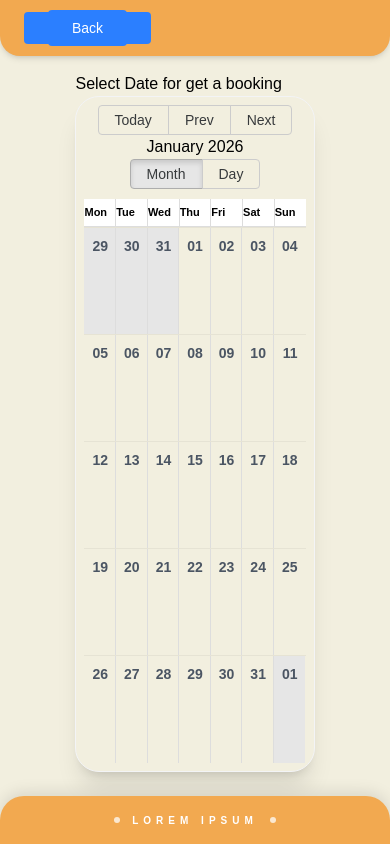
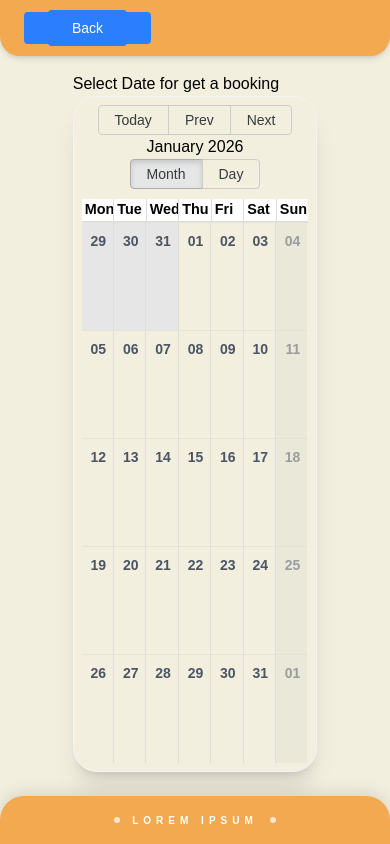
Before and after one commit to SmatamorosN04/scheduling_APP, a Next.js app: page /clients/booking in a window 390 px wide. Built offline with nearby package versions, Linux system fonts and the light colour scheme; no server answers; the database is empty.

Commit message:
Dashboard rest

```diff
--- a/app/admin/dashboard/page.tsx
+++ b/app/admin/dashboard/page.tsx
@@ -1,80 +1,44 @@
-'use client';
+export const dynamic = 'force-dynamic';
 
-import { useEffect, useState } from "react";
-import { getAppointments } from "@/lib/actions";
+import clientPromise from "@/lib/mongodb";
 import ArielCalendar from "@/app/components/Calendar/calendar";
 import Header from "@/app/components/header/header";
 import Footer from "@/app/components/footer/footer";
 
-export default function DashBoard() {
-    const [events, setEvents] = useState<any[]>([]);
-    const [loading, setLoading] = useState(true);
+export default async function DashBoard() {
+    let events: any[] = [];
 
-    useEffect(() => {
-        async function fetchEvents() {
     try {
-                const data = await getAppointments();
+        const client = await clientPromise;
+        const db = client.db("scheduling_App");
 
-                if (Array.isArray(data)) {
-                    const formattedEvents = data.map((ev: any) => {
-                        const startDate = new Date(ev.timestamp_start);
+        const rawEvents = await db.collection('appointments').find({}).toArray();
 
-                        const [fHour, fMin] = ev.finish.split(':');
-                        const endDate = new Date(startDate);
-                        endDate.setHours(parseInt(fHour), parseInt(fMin));
+        events = rawEvents.map((ev: any) => {
+            const startDateTime = new Date(`${ev.date}T${ev.start}:00`);
+            const endDateTime = new Date(`${ev.date}T${ev.finish}:00`);
 
             return {
                 id: ev._id.toString(),
-                            title: ev.title || "Service",
-                            start: startDate,
-                            end: endDate,
-                            clientName: ev.clientName,
-                            resource: {
-                                color_hex: ev.title === 'Instalation' ? '#F28D35' : '#00C0E8',
-                            }
+                title: ev.title,
+                start: startDateTime,
+                end: endDateTime,
+                clientName: ev.clientName || "Cliente anónimo",
+                service: ev.service,
+                color_hex: ev.color_hex,
             };
         });
-                    setEvents(formattedEvents);
+    } catch (error) {
+        console.error('Error cargando eventos:', error);
     }
-            } catch (error) {
-                console.error("Error cargando eventos:", error);
-            } finally {
-                setLoading(false);
-            }
-        }
-        fetchEvents();
-    }, []);
-
     return (
-        <div className="flex flex-col min-h-screen bg-[#F2EFDF] relative">
+        <div className="flex flex-col min-h-screen bg-[#F2EFDF] font-sans">
             <Header />
-
-            <main className="flex-grow pt-20 pb-20 px-4 flex flex-col items-center">
-                <div className="w-full max-w-6xl">
-                    <div className="mb-6 flex justify-between items-end px-4">
-                        <h2 className="text-2xl font-black uppercase tracking-tighter italic">Admin Panel</h2>
-                        {!loading && (
-                            <span className="text-[10px] font-bold bg-[#F2A950] text-white px-3 py-1 rounded-full uppercase shadow-sm">
-                                {events.length} Citas hoy
-                            </span>
-                        )}
-                    </div>
-
-                    <div className="bg-white p-2 md:p-6 rounded-[32px] shadow-2xl border border-black/5 min-h-[500px] flex items-center justify-center">
-                        {loading ? (
-                            <div className="flex flex-col items-center gap-2">
-                                <div className="w-8 h-8 border-4 border-[#F2A950] border-t-transparent rounded-full animate-spin"></div>
-                                <p className="text-[10px] font-black uppercase tracking-widest text-gray-400">Actualizando Agenda...</p>
-                            </div>
-                        ) : (
-                            <div className="w-full h-full">
+            <main className="flex-1 flex flex-col items-center justify-center p-4 pt-24 pb-20">
+                <div className="w-full max-w-6xl bg-white p-6 rounded-[32px] shadow-sm border border-black/5">
                     <ArielCalendar events={events} isClientView={false} />
                 </div>
-                        )}
-                    </div>
-                </div>
             </main>
-
             <Footer />
         </div>
     );
--- a/app/components/Calendar/calendar.tsx
+++ b/app/components/Calendar/calendar.tsx
@@ -13,38 +13,30 @@ interface CalendarProps {
     onDateSelect?: (date: Date, end: Date) => void;
 }
 
+moment.locale('en', {
+    week: {
+        dow: 1,
+
+    }
+});
+
 const localizer = momentLocalizer(moment);
 
 export default function ArielCalendar({ events, isClientView = false, onDateSelect }: CalendarProps) {
     const [currentView, setCurrentView] = useState<any>(isClientView? Views.MONTH : Views.WEEK);
-    const [isMobile, setIsMobile] = useState(false);
     const [date, setDate] = useState(new Date());
 
-   /* useEffect(() => {
-        const checkMobile = () => {
-            const mobile = window.innerWidth < 768;
-            setIsMobile(mobile);
-            if (mobile) setCurrentView(Views.AGENDA);
+    useEffect(() => {
+        const handleResize = () => {
+            if (window.innerWidth < 768 && !isClientView) {
+                setCurrentView(Views.AGENDA);
+            }
         };
 
-        checkMobile();
-        window.addEventListener("resize", checkMobile);
-        return () => window.removeEventListener("resize", checkMobile);
-    }, [isClientView]);*/
-
-    /*const handleSelectSlot = (slotInfo: any) => {
-        if(!isClientView) return
-
-        if(currentView === Views.MONTH){
-            setDate(slotInfo)
-            setCurrentView(Views.DAY)
-        }
-        else if (currentView === Views.DAY || currentView === Views.WEEK) {
-            if (onDateSelect) {
-                onDateSelect(slotInfo.start, slotInfo.end);
-            }
-        }
-    }*/
+        handleResize();
+        window.addEventListener('resize', handleResize);
+        return () => window.removeEventListener('resize', handleResize);
+    }, [isClientView]);
 
     return (
         <div className="h-[80vh] w-full bg-[#F2EFDF] rounded-3xl shadow-xl border border-gray-100 p-2 md:p-4">
@@ -61,10 +53,15 @@ export default function ArielCalendar({ events, isClientView = false, onDateSele
                 view={currentView}
                 onView={(view) => setCurrentView(view)}
 
+               dayPropGetter={(date) => {
+                    if (date.getDay() === 0) return { style: { display: 'none' } };
+                    return {};
+                }}
+                dayLayoutAlgorithm="no-overlap"
                 views={isClientView ? [Views.MONTH, Views.DAY] : {
                     month: true,
                     week: true,
-                    day: true,
+                    day: false,
                     agenda: true
                 }}
 
@@ -81,6 +78,8 @@ export default function ArielCalendar({ events, isClientView = false, onDateSele
                 selectable={isClientView}
                 onSelectSlot={(slotInfo) => {
                    if (!isClientView) return;
+
+                   if (slotInfo.start.getDay() === 0) return;
 
                    if (currentView === Views.MONTH){
                        setDate(slotInfo.start);
--- a/app/globals.css
+++ b/app/globals.css
@@ -141,29 +141,63 @@
   cursor: pointer;
 }
 .rbc-month-view .rbc-now .rbc-date-cell {
-  color: #F28D35 !important;
+  color: white !important;
 }
 @media (max-width: 768px) {
-  .rbc-time-view {
-    min-width: 600px;
+  .rbc-calendar {
+    background-color: #F2EFDF !important;
   }
 
-  .rbc-calendar {
-    overflow-x: auto !important;
-    -webkit-overflow-scrolling: touch;
+  .rbc-agenda-view {
+    border: none !important;
+    padding: 10px !important;
   }
 
-  .rbc-time-gutter {
-    position: sticky;
-    left: 0;
-    z-index: 10;
-    background-color: #F2EFDF; /* Tu color crema */
-    border-right: 1px solid rgba(0,0,0,0.05);
+  .rbc-agenda-table {
+    display: block !important;
+    background: transparent !important;
   }
 
-  .rbc-header {
-    font-size: 11px !important;
-    padding: 5px 0 !important;
+  .rbc-agenda-table thead {
+    display: none !important;
+  }
+
+  .rbc-agenda-table tbody,
+  .rbc-agenda-table tr,
+  .rbc-agenda-table td {
+    display: block !important;
+    width: 100% !important;
+    border: none !important;
+  }
+
+  .rbc-agenda-date-cell {
+    font-size: 0.9rem !important;
+    font-weight: 800 !important;
+    color: #4B5563 !important;
+    padding: 20px 10px 10px 5px !important;
+    text-transform: uppercase;
+    letter-spacing: 0.05em;
+  }
+
+  .rbc-agenda-event-cell {
+    background: white !important;
+    border-radius: 16px !important;
+    margin-bottom: 12px !important;
+    padding: 15px !important;
+    box-shadow: 0 4px 6px -1px rgba(0, 0, 0, 0.05) !important;
+    border: 1px solid rgba(0,0,0,0.03) !important;
+  }
+
+  .rbc-agenda-time-cell {
+    font-size: 0.8rem !important;
+    color: #6B7280 !important;
+    padding: 0 15px !important;
+    margin-bottom: -5px;
+    font-weight: 600;
+  }
+
+  .rbc-agenda-content {
+    overflow-y: auto !important;
   }
 }
 .rbc-agenda-view {
@@ -193,7 +227,17 @@
 .rbc-calendar *, .rbc-calendar :before, .rbc-calendar :after {
   color: black;
 }
-
+.rbc-day-bg:nth-child(7) {
+  background-color: rgba(0, 0, 0, 0.03) !important; /* Un tono gris muy sutil */
+  cursor: not-allowed !important;
+}
+.rbc-day-bg:not(:nth-child(7)) {
+  cursor: pointer !important;
+}
+.rbc-month-view .rbc-date-cell:nth-child(7) {
+  cursor: not-allowed !important;
+  opacity: 0.5;
+}
 @media (prefers-color-scheme: dark) {
   :root {
     --background: #0a0a0a;
```
Lines whose indentation alone changed are shown as unchanged.
